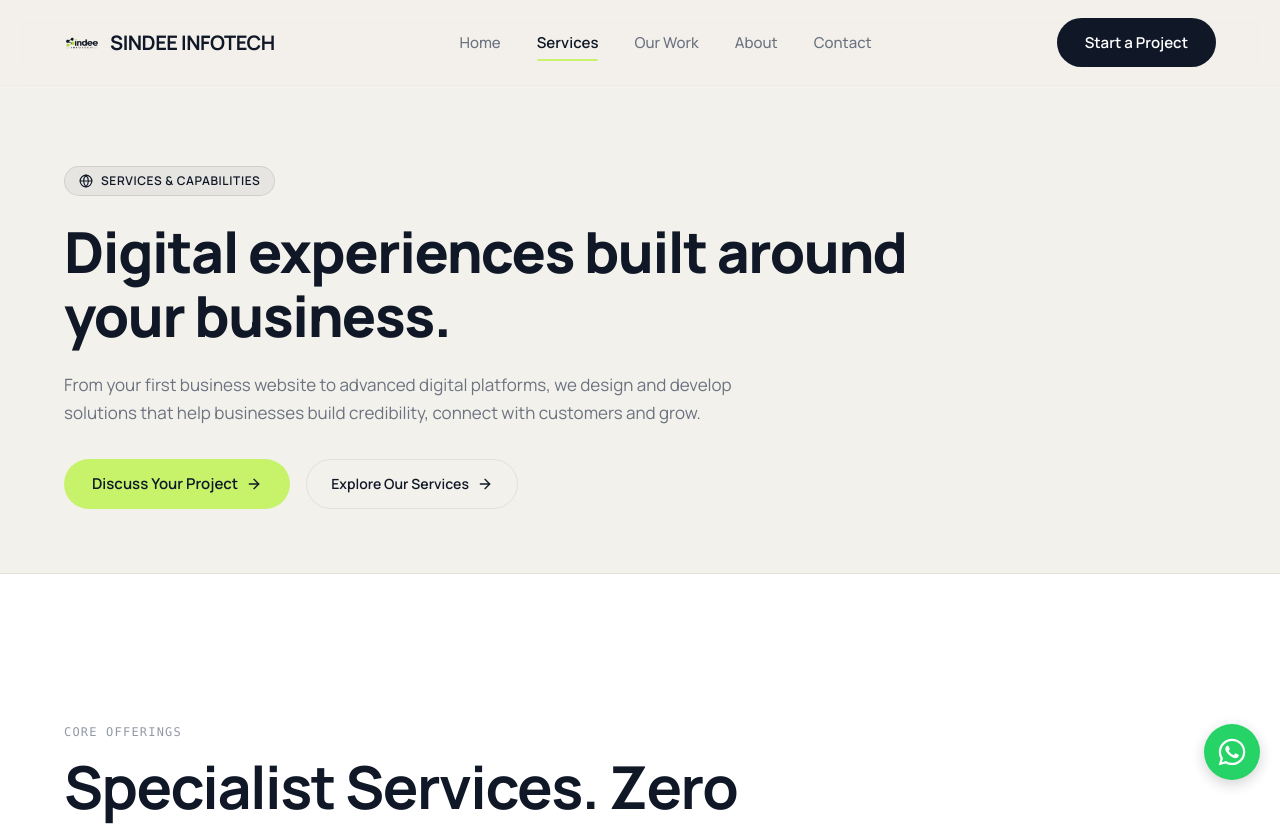
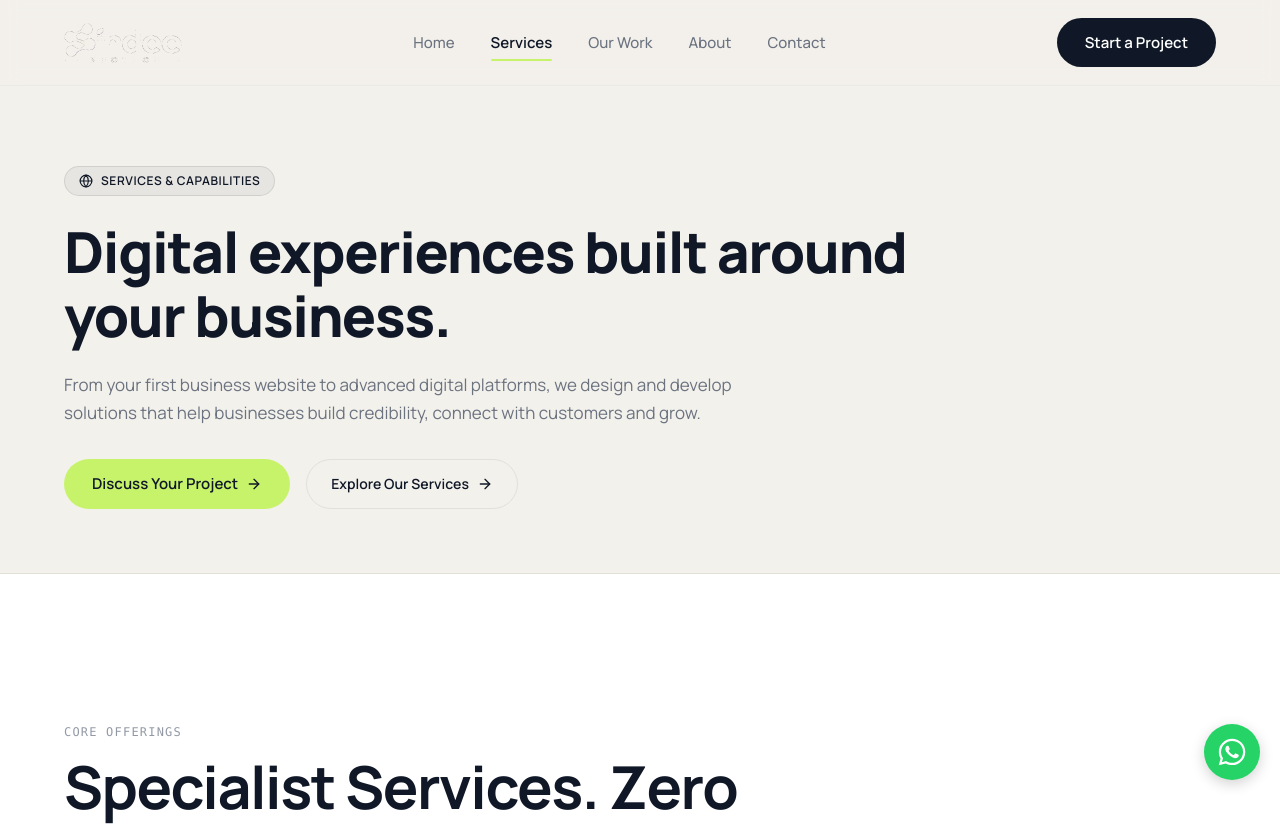
Before and after one commit to benigogoi/Sindee-InfoTech, a React (Vite) app: page /services#digital-marketing-seo in a window 1280 px wide. Shown: the top 826 px of the page. Built offline with nearby package versions, Linux system fonts and the light colour scheme.

Commit message:
Updated logo v1

```diff
--- a/src/components/layout/Footer.tsx
+++ b/src/components/layout/Footer.tsx
@@ -32,14 +32,14 @@ export function Footer() {
           <div className="lg:col-span-5 space-y-4">
             <Link
               to="/"
-              className="flex items-center gap-2.5 text-white font-bold text-lg md:text-xl tracking-tight inline-flex hover:opacity-90 transition-opacity"
+              className="inline-flex items-center hover:opacity-90 transition-opacity"
+              aria-label="Sindee Infotech - Home"
             >
               <img
-                src="/logo.png"
-                alt="Sindee Infotech logo"
-                className="w-8 h-8 md:w-9 md:h-9 object-contain rounded-md"
+                src="/logo-white.png"
+                alt="Sindee Infotech"
+                className="h-9 sm:h-10 w-auto object-contain"
               />
-              <span>SINDEE INFOTECH</span>
             </Link>
             <p className="text-muted-light text-body max-w-sm leading-relaxed">
               Digital Product &amp; Software Development Company. We turn business ideas into powerful digital experiences — from professional websites and web applications to Android apps and custom business software.
--- a/src/components/layout/Navbar.tsx
+++ b/src/components/layout/Navbar.tsx
@@ -96,16 +96,14 @@ export function Navbar() {
           {/* Logo */}
           <Link
             to="/"
-            className="flex items-center gap-2.5 hover:opacity-90 transition-opacity z-50 relative focus-visible:outline-none focus-visible:ring-2 focus-visible:ring-lime rounded-lg shrink-0"
+            className="flex items-center hover:opacity-90 transition-opacity z-50 relative focus-visible:outline-none focus-visible:ring-2 focus-visible:ring-lime rounded-lg shrink-0"
+            aria-label="Sindee Infotech - Home"
           >
             <img
               src="/logo.png"
-              alt="Sindee Infotech logo"
-              className="w-8 h-8 md:w-9 md:h-9 object-contain rounded-md"
+              alt="Sindee Infotech"
+              className="h-8 sm:h-9 md:h-10 w-auto object-contain"
             />
-            <span className="text-midnight font-bold text-lg md:text-xl tracking-tight">
-              SINDEE INFOTECH
-            </span>
           </Link>
 
           {/* Desktop Navigation */}
```
Also changed, not shown: public/logo-white.png (added), public/logo.png.
